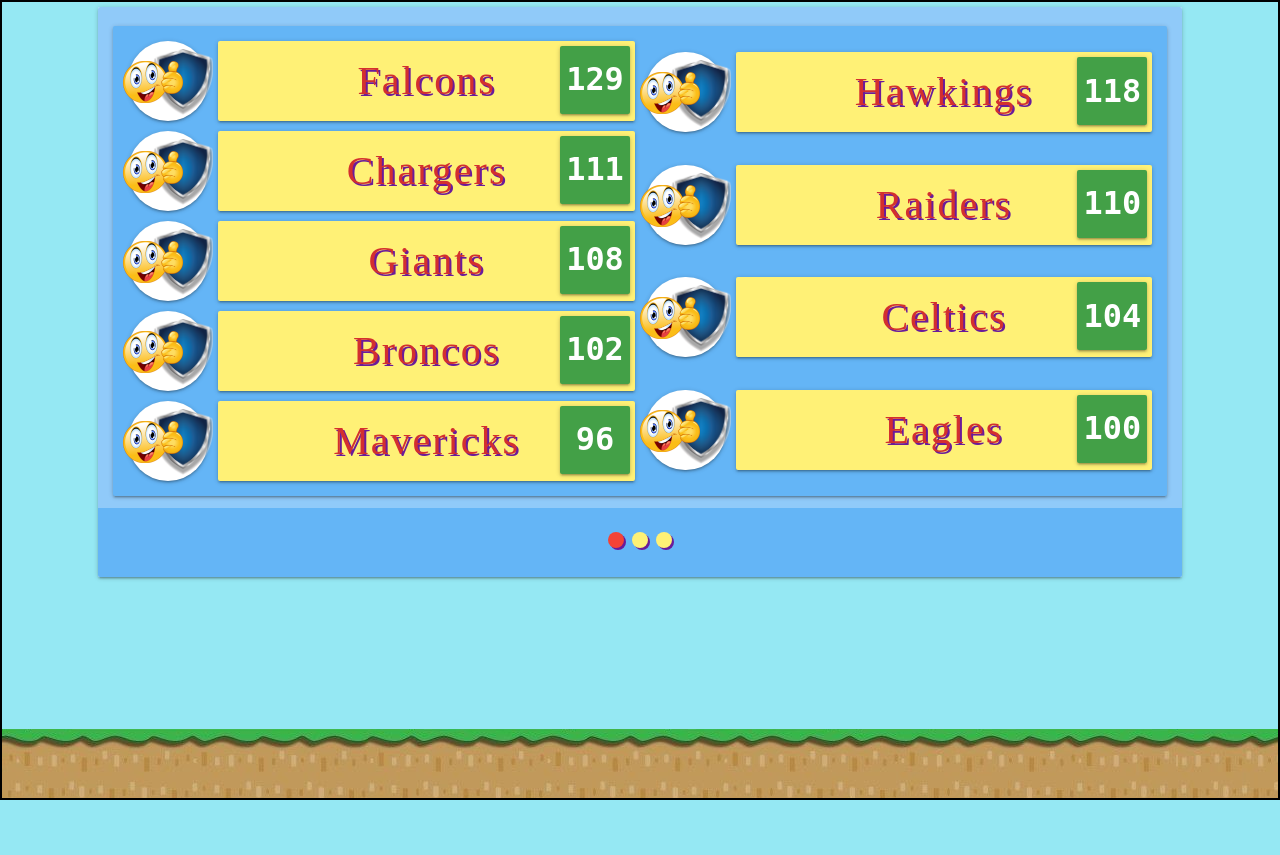
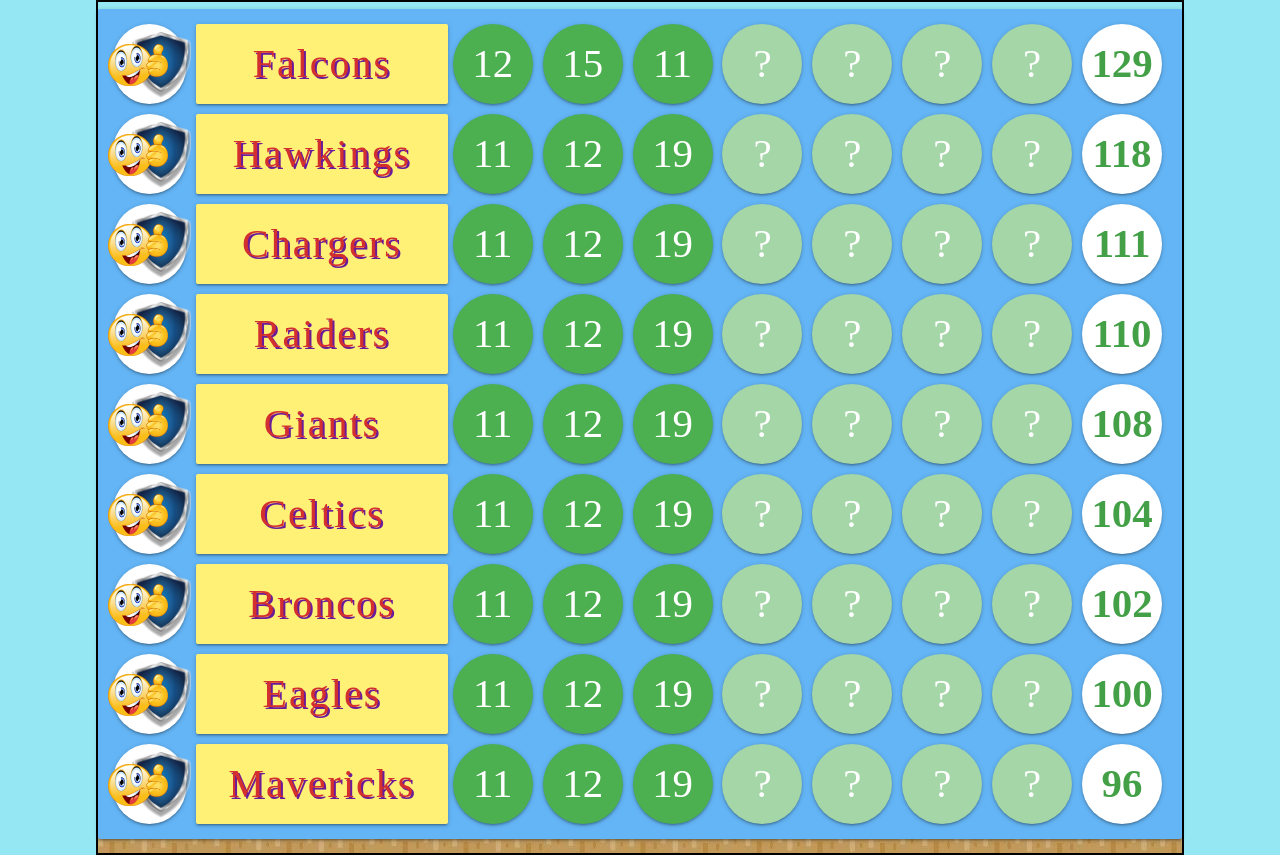
Before and after one commit to MamathaBussa/ps-leaderboard, a React (Create React App) app: page / in a window 1280 px wide. Before the commit the page ends 800 px from the top, so only its background shows below. Built offline with nearby package versions, Linux system fonts and the light colour scheme; a web font is replaced by a local one.

Commit message:
- Setup conditional displays for screen-sizes <= 1070 px and >1070 px

```diff
--- a/src/App.js
+++ b/src/App.js
@@ -1,7 +1,7 @@
 import React, {Component} from 'react'
 import $ from 'jquery'
 import './App.sass'
-import CurrentComponent from './components/Carousel'
+import CurrentComponent from './components/TeamScoreDetailsSlide'
 import {TeamScoreDetails} from './data'
 
 class App extends Component {
@@ -14,8 +14,16 @@
   render() {
     return (
       <div className="App">
-        <div className="container">
+        <div className="container above-1070px-content">{
           <CurrentComponent componentData={TeamScoreDetails} />
+        }</div>
+        <div className="container below-1070px-content">
+          <img src="/img/gold-coin.png"
+            width="100"
+            alt="mario with gold coins" />
+          <h4>
+            Please try us on a larger screen size :)
+          </h4>
         </div>
       </div>
     )
--- a/src/App.sass
+++ b/src/App.sass
@@ -1,12 +1,30 @@
 html
-  height: 100vh
-  background-color: #95E8F3
-.App
-  margin: 0 auto
-  min-height: 100vh
-  border: 2px black solid
-  background: url(/img/mario-bg.png) repeat-x bottom
-  background-attachment: fixed
-  .container
-    // box
-    position: relative
+  background-color: skyblue
+  .App
+    .below-1070px-content
+      display: flex
+      justify-content: space-around
+      flex-direction: column
+      min-height: 100vh
+      text-align: center
+      img
+        margin: 0 auto
+    .above-1070px-content
+      display: none
+@media screen and (min-width:1071px)
+  html
+    height: 100vh
+    background-color: #95E8F3
+    .App
+      .below-1070px-content
+        display: none
+      .above-1070px-content
+        display: block
+        margin: 0 auto
+        min-height: 100vh
+        border: 2px black solid
+        background: url(/img/mario-bg.png) repeat-x bottom
+        background-attachment: fixed
+        .container
+          // box
+          position: relative
```
Also changed, not shown: public/img/gold-coin.png (added), public/img/loader.gif (added).
